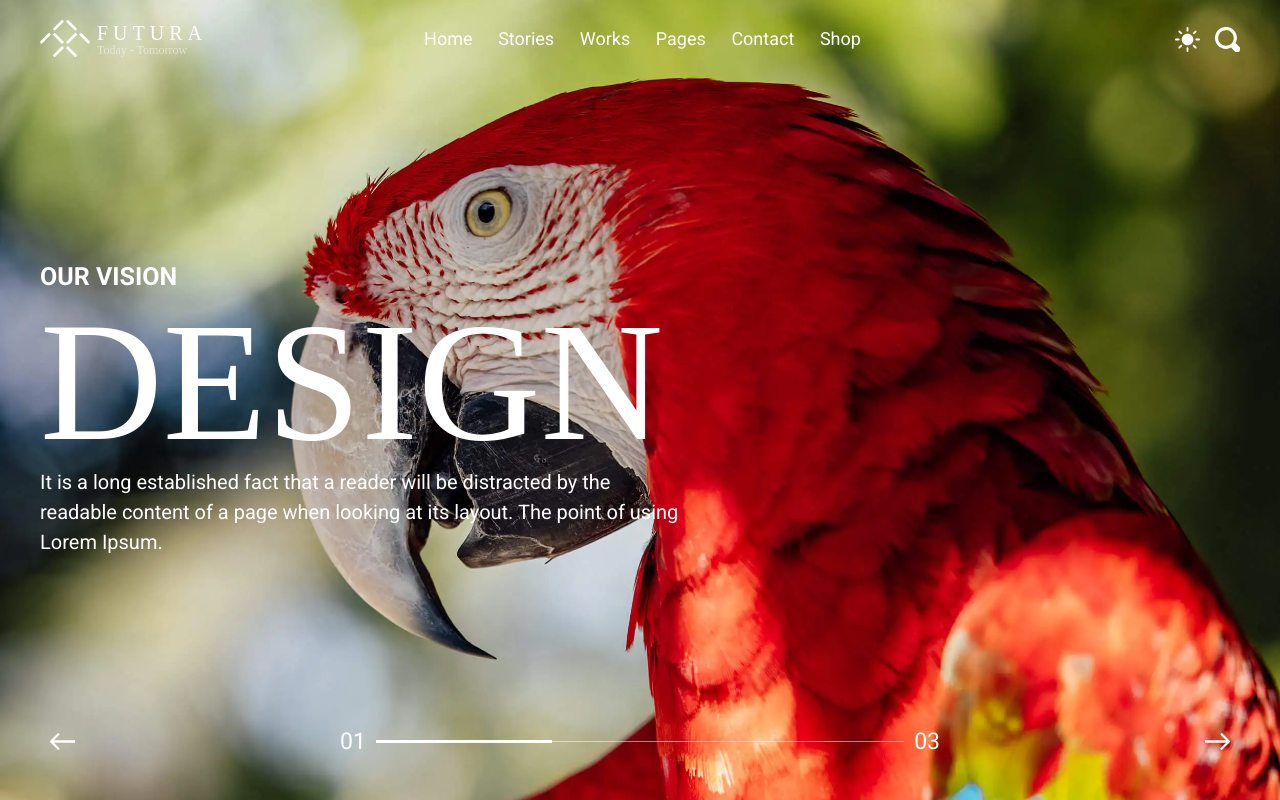
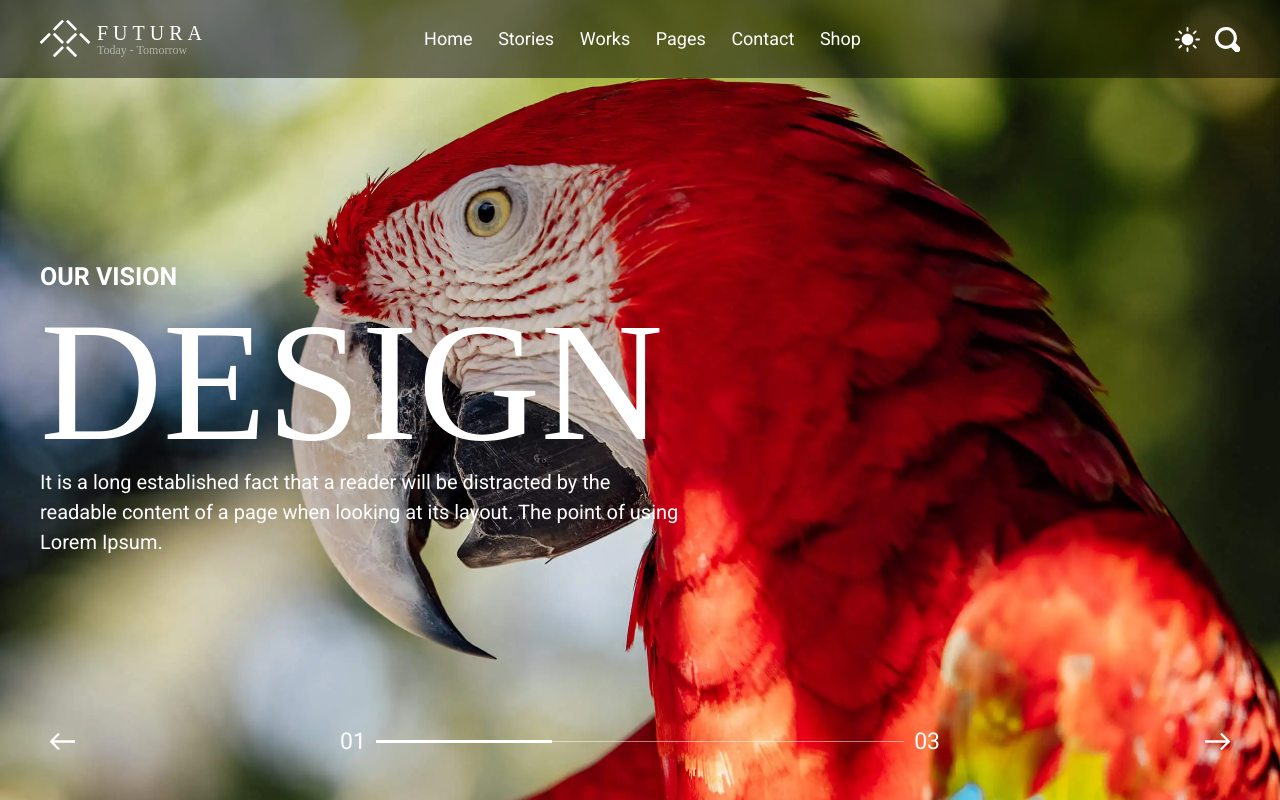
Before and after one commit to webelart/motion-gallery, a Preact app: page / in a window 1280 px wide. Built offline with nearby package versions, Linux system fonts and the light colour scheme; a web font is replaced by a local one.

Commit message:
Added gallery

```diff
--- a/src/components/molecules/Actions/index.module.scss
+++ b/src/components/molecules/Actions/index.module.scss
@@ -40,6 +40,7 @@
       position: absolute;
       left: 0;
       top: -1px;
+      transition: left 0.3s;
     }
   }
 }
--- a/src/components/molecules/Actions/index.tsx
+++ b/src/components/molecules/Actions/index.tsx
@@ -19,6 +19,13 @@ export default function Actions({
   amount,
   className
 }: ActionsProps) {
+  const activeNumber = activeIndex + 1;
+  const maxNumber = Math.max(activeIndex + 1, amount);
+
+  if (amount <= 1) {
+    return null;
+  }
+
   return (
     <div className={cl(styles.actions, className)}>
       <button
@@ -32,14 +39,14 @@ export default function Actions({
         />
       </button>
       <span className={styles.actionsLine}>
-        {('0' + activeIndex).slice(-2)}
+        {('0' + activeNumber).slice(-2)}
         <span className={styles.actionsSlide}><span
           style={{
-            width: `${1 / amount * 100}%`,
-            left: `${(activeIndex - 1)/amount * 100}%`
+            width: `${1 / maxNumber * 100}%`,
+            left: `${activeIndex/maxNumber * 100}%`
           }}
         /></span>
-        {('0' + amount).slice(-2)}
+        {('0' + maxNumber).slice(-2)}
       </span>
       <button
         className={styles.actionsButton}
--- a/src/components/molecules/Promo/index.tsx
+++ b/src/components/molecules/Promo/index.tsx
@@ -1,15 +1,25 @@
+import cl from 'classnames';
 import { ComponentProps } from '@components/types';
 
 import styles from './index.module.scss';
 
+interface PromoProps extends ComponentProps {
+  title,
+  category,
+  text
+}
+
 export default function Promo({
+  title,
+  category,
+  text,
   className
-}: ComponentProps) {
+}: PromoProps) {
   return (
-    <div className={styles.promo}>
-      <h2>Our vision</h2>
-      <h1>Design</h1>
-      <p>It is a long established fact that a reader will be distracted by the readable content of a page when looking at its layout. The point of using Lorem Ipsum.</p>
+    <div className={cl(styles.promo, className)}>
+      <h2>{category}</h2>
+      <h1>{title}</h1>
+      <p>{text}</p>
     </div>
   );
 }
--- a/src/components/organisms/CoverGallery/index.module.scss
+++ b/src/components/organisms/CoverGallery/index.module.scss
@@ -1,14 +1,13 @@
 .gallery {
   width: 100%;
-  height: 100vh;
+  height: calc(100vh - 78px);
   color: white;
-  background-repeat: no-repeat;
-  background-position: center;
-  background-size: cover;
   padding-top: 78px;
-  box-sizing: border-box;
+  position: relative;
 
   &Container {
+    position: relative;
+    z-index: 2;
     height: 100%;
     box-sizing: border-box;
     display: grid;
@@ -16,3 +15,53 @@
     gap: 20px;
   }
 }
+
+.content {
+  height: 100%;
+  min-height: 262px;
+  position: relative;
+
+  & > * {
+    opacity: 0;
+    position: absolute;
+    top: 0;
+    bottom: 0;
+    display: flex;
+    flex-direction: row;
+    align-items: center;
+    transition: all 0.3s;
+    transform: scale(0.5);
+  }
+
+  &Active {
+    opacity: 1;
+    transform: scale(1);
+  }
+}
+
+.background {
+  position: fixed;
+  top: 0;
+  left: 0;
+  right: 0;
+  bottom: 0;
+  z-index: 1;
+
+  & > * {
+    display: block;
+    position: absolute;
+    top: 0;
+    bottom: 0;
+    left: 0;
+    right: 0;
+    background-repeat: no-repeat;
+    background-position: center;
+    background-size: cover;
+    opacity: 0;
+    transition: opacity 0.5s;
+  }
+
+  &Active {
+    opacity: 1;
+  }
+}
--- a/src/components/organisms/CoverGallery/index.tsx
+++ b/src/components/organisms/CoverGallery/index.tsx
@@ -1,44 +1,72 @@
 import { ComponentChildren } from 'preact';
+import { useState } from 'preact/hooks'
 import cl from 'classnames';
 
 import Container from '../../atoms/Container';
-import Promo from '../../molecules/Promo';
 import Actions from '../../molecules/Actions';
-
-import { ComponentProps } from '@components/types';
 
 import styles from './index.module.scss';
 
 interface CoverGallerySlide {
   id: number;
-  imgSrc: string;
+  backgroundImageUrl: string;
   content: ComponentChildren;
 }
 
-interface CoverGalleryProps extends ComponentProps {
-  // slides: CoverGallerySlide[];
-  activeIndex?: number;
+interface CoverGalleryProps {
+  slides: CoverGallerySlide[];
+  startIndex?: number;
 }
 
 export default function CoverGallery({
-  className,
+  slides,
+  startIndex = 0,
 }: CoverGalleryProps) {
+  if (slides.length > 10) {
+    throw new Error("CoverGallery can't show over 10 slides");
+  }
+
+  const [ activeIndex, setActiveIndex ] = useState(startIndex);
+
 	return (
-    <div
-      className={cl(className, styles.gallery)}
-      style={{
-        backgroundImage: `url(/gallery/parot.webp)`,
-      }}
-    >
+    <main className={styles.gallery}>
       <Container className={styles.galleryContainer}>
-        <Promo />
+        <div className={styles.content}>
+          {slides.map(({id, content}, index) => (
+            <div
+              key={id}
+              className={cl(index === activeIndex && styles.contentActive)}
+            >
+              {content}
+            </div>
+          ))}
+        </div>
         <Actions
-          activeIndex={1}
-          amount={3}
-          onClickNext={() => {}}
-          onClickPrev={() => {}}
+          activeIndex={activeIndex}
+          amount={slides.length}
+          onClickNext={() =>
+            setActiveIndex(
+              Math.min(activeIndex + 1, slides.length - 1)
+            )
+          }
+          onClickPrev={() => {setActiveIndex(
+            Math.max(activeIndex - 1, 0)
+          )}}
         />
       </Container>
-    </div>
+      <div className={styles.background}>
+        {slides.map(({id, backgroundImageUrl}, index) => (
+          <div
+            key={id}
+            className={
+              cl(index === activeIndex && styles.backgroundActive)
+            }
+            style={{
+              backgroundImage: `url(${backgroundImageUrl})`,
+            }}
+          />
+        ))}
+      </div>
+    </main>
 	);
 }
--- a/src/components/organisms/Header/index.module.scss
+++ b/src/components/organisms/Header/index.module.scss
@@ -3,7 +3,8 @@
   top: 0;
   left: 0;
   right: 0;
-  z-index: 2;
+  z-index: 3;
+  background: rgba(0, 0, 0, 0.5);
 
   &Container {
     display: grid;
--- a/src/components/pages/Home/index.tsx
+++ b/src/components/pages/Home/index.tsx
@@ -1,7 +1,44 @@
+import Promo from '../../molecules/Promo';
 import CoverGallery from '../../organisms/CoverGallery';
 
 export default function Home() {
 	return (
-		<CoverGallery />
+		<CoverGallery
+			slides={[
+				{
+					id: 1,
+					backgroundImageUrl: '/gallery/parot.webp',
+					content: (
+						<Promo
+							title="Design"
+							category="Our vision"
+							text="It is a long established fact that a reader will be distracted by the readable content of a page when looking at its layout. The point of using Lorem Ipsum."
+						/>
+					)
+				},
+				{
+					id: 2,
+					backgroundImageUrl: '/gallery/fox.webp',
+					content: (
+						<Promo
+							title="Motion"
+							category="Our vision"
+							text="It is a long established fact that a reader will be distracted by the readable content of a page when looking at its layout. The point of using Lorem Ipsum."
+						/>
+					)
+				},
+				{
+					id: 3,
+					backgroundImageUrl: '/gallery/squirrel.webp',
+					content: (
+						<Promo
+							title="Engine"
+							category="Our vision"
+							text="It is a long established fact that a reader will be distracted by the readable content of a page when looking at its layout. The point of using Lorem Ipsum."
+						/>
+					)
+				},
+			]}
+		/>
 	);
 }
```
